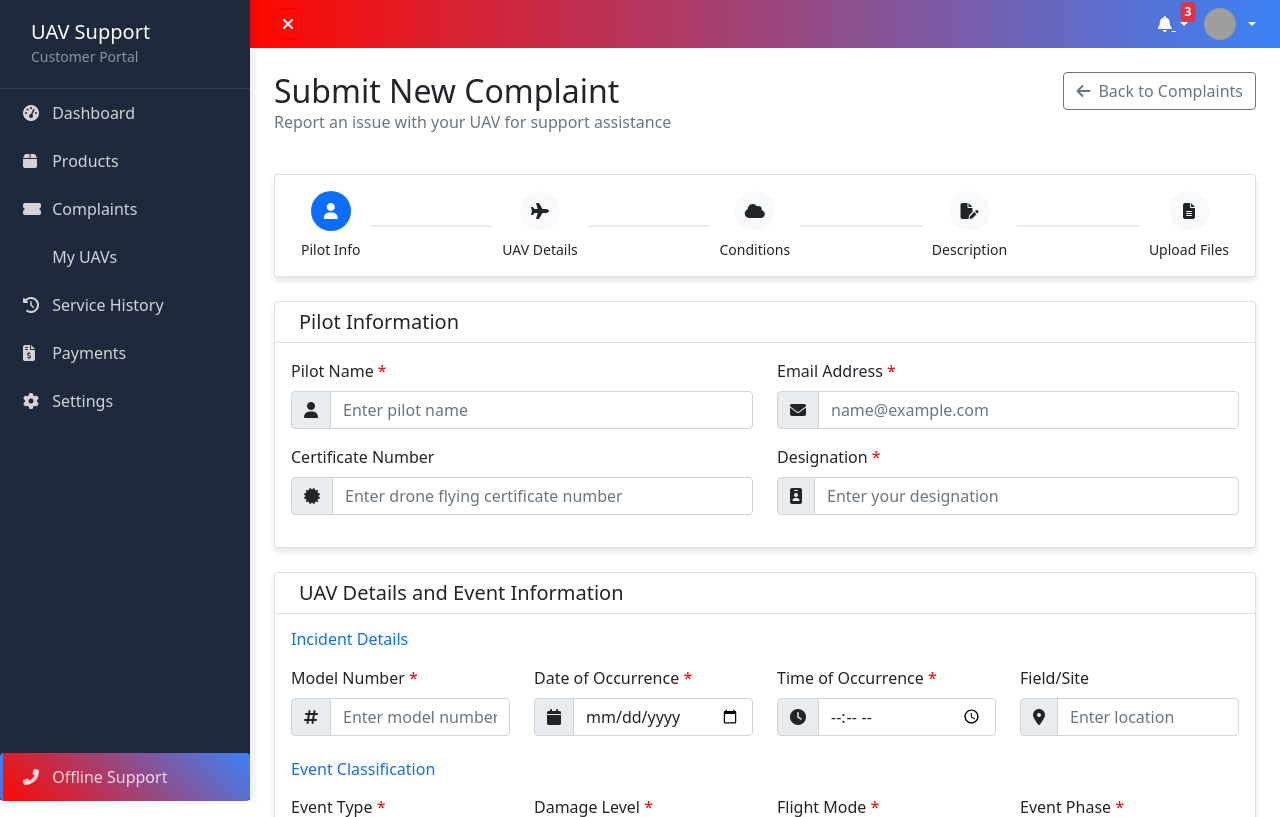
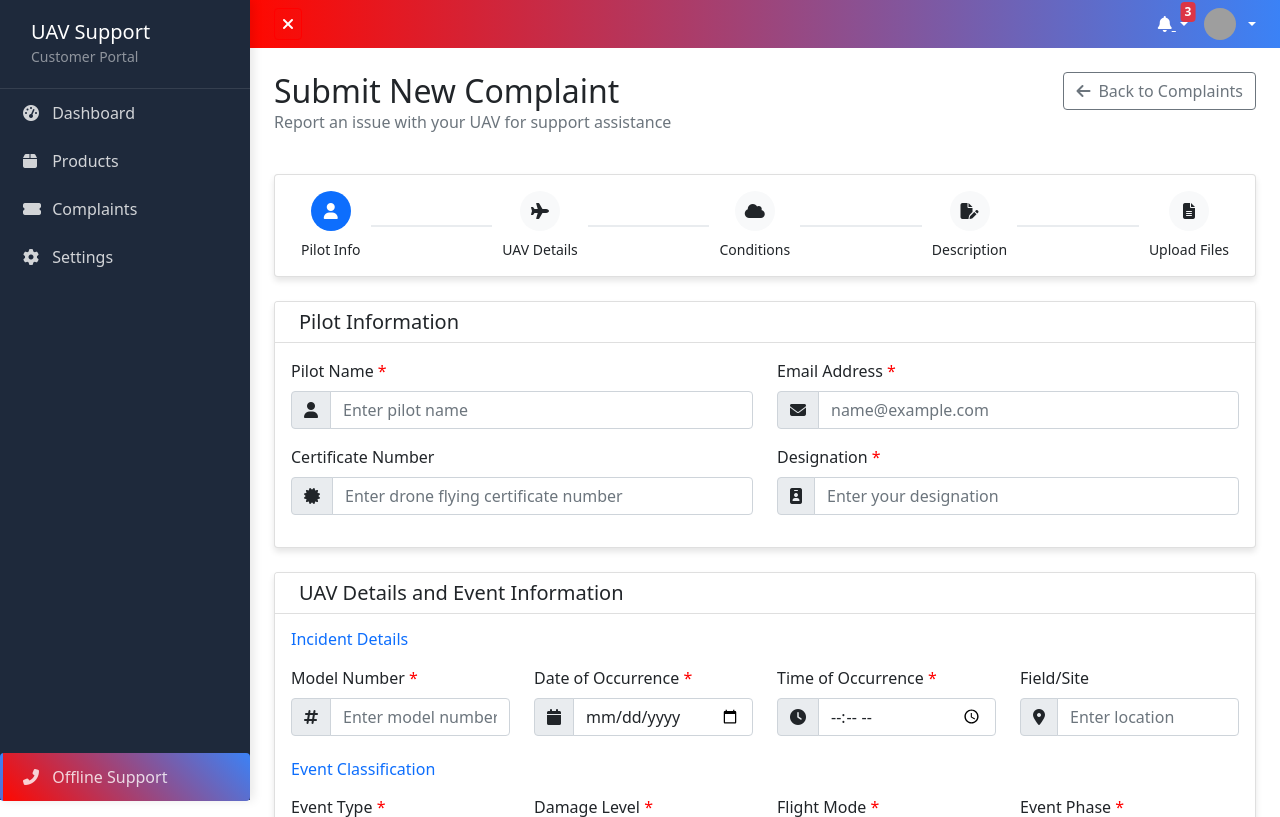
Before and after one commit to anjaliJT/JCSSS, a Django app: page /complain/fetch/ in a window 1280 px wide. Shown: the top 817 px of the page. Run offline with Django 5.2, Linux system fonts and the light colour scheme; the visitor is signed in with stand-in values (Sample User, id 1); parts of the project's set-up code (start-up, migrations or seed data) failed here and were passed over; grey boxes are pictures that could not be loaded.

Commit message:
Removed unnecessary sidebar actions

```diff
--- a/JCSSS/templates/base.html
+++ b/JCSSS/templates/base.html
@@ -59,21 +59,21 @@
                         <i class="fas fa-ticket-alt"></i> Complaints
                     </a>
                 </li>
-                <li class="nav-item">
+                <!-- <li class="nav-item">
                     <a class="nav-link" href="{% url 'user-details' %}">
                         <i class="fas fa-drone"></i> My UAVs
                     </a>
-                </li>
-                <li class="nav-item">
+                </li> -->
+                <!-- <li class="nav-item">
                     <a class="nav-link" href="{% url 'user-details' %}">
                         <i class="fas fa-history"></i> Service History
                     </a>
-                </li>
-                <li class="nav-item">
+                </li> -->
+                <!-- <li class="nav-item">
                     <a class="nav-link" href="{% url 'user-details' %}">
                         <i class="fas fa-file-invoice-dollar"></i> Payments
                     </a>
-                </li>
+                </li> -->
                 <li class="nav-item">
                     <a class="nav-link" href="#">
                         <i class="fas fa-cog"></i> Settings
```
